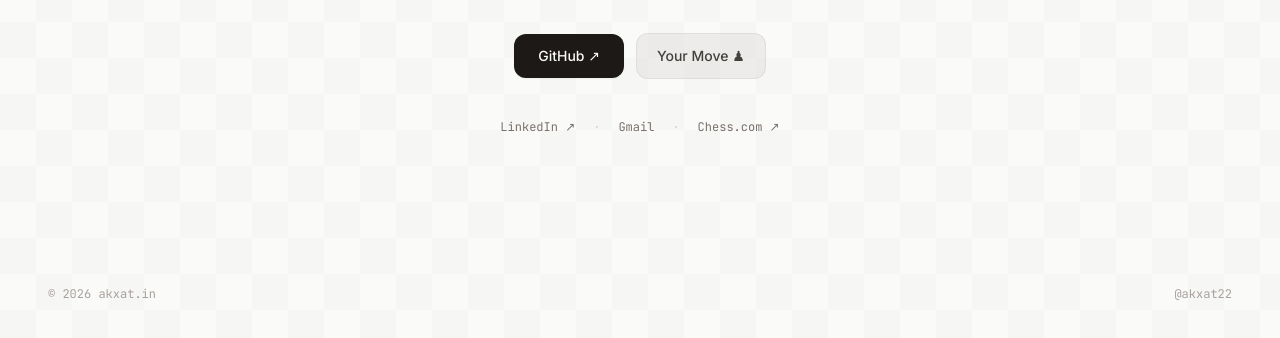
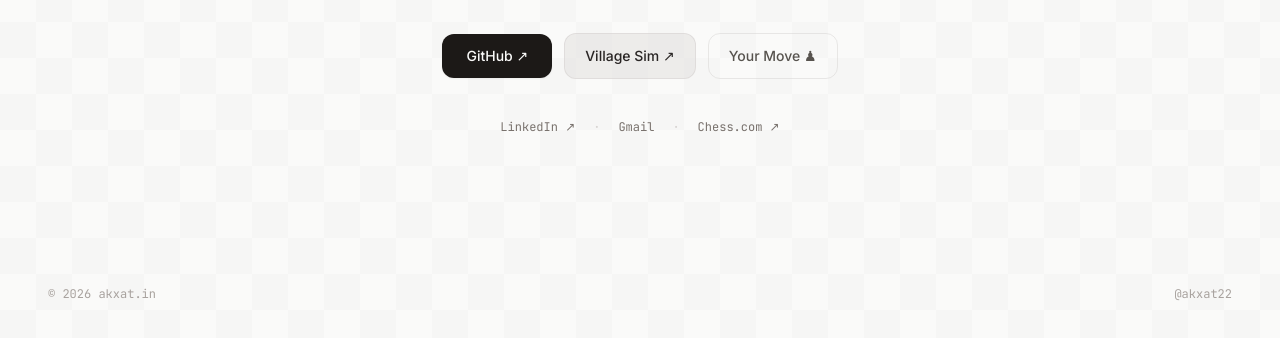
Before and after one commit to Akxat22/website, a plain HTML site: page index.html in a window 1280 px wide. Shown: the part 446-784 px from the top of the page. Drawn offline with nearby package versions, Linux system fonts and the light colour scheme.

Commit message:
Update index.html

```diff
--- a/index.html
+++ b/index.html
@@ -60,7 +60,10 @@
             <a href="https://github.com/akxat22" target="_blank" rel="noopener noreferrer" class="px-6 py-3.5 sm:py-3 text-sm font-medium text-stone-50 bg-stone-900 hover:bg-stone-800 dark:bg-stone-100 dark:text-stone-900 dark:hover:bg-stone-200 rounded-xl shadow-sm transition-all duration-150 active:scale-95">
                 GitHub ↗
             </a>
-            <button onclick="makeMove()" class="px-5 py-3.5 sm:py-3 text-sm font-medium text-stone-700 dark:text-stone-300 bg-stone-200/70 hover:bg-stone-200 dark:bg-stone-900 dark:hover:bg-stone-800 border border-stone-300/60 dark:border-stone-800 rounded-xl transition-all duration-150 active:scale-95">
+            <a href="https://villagesim.akxat.in/" target="_blank" rel="noopener noreferrer" class="px-5 py-3.5 sm:py-3 text-sm font-medium text-stone-800 dark:text-stone-200 bg-stone-200/70 hover:bg-stone-200 dark:bg-stone-900 dark:hover:bg-stone-800 border border-stone-300/60 dark:border-stone-800 rounded-xl transition-all duration-150 active:scale-95">
+                Village Sim ↗
+            </a>
+            <button onclick="makeMove()" class="px-5 py-3.5 sm:py-3 text-sm font-medium text-stone-600 dark:text-stone-400 hover:text-stone-900 dark:hover:text-stone-100 bg-transparent hover:bg-stone-200/50 dark:hover:bg-stone-900/70 border border-stone-300/50 dark:border-stone-800/80 rounded-xl transition-all duration-150 active:scale-95">
                 Your Move ♟
             </button>
         </div>
```
